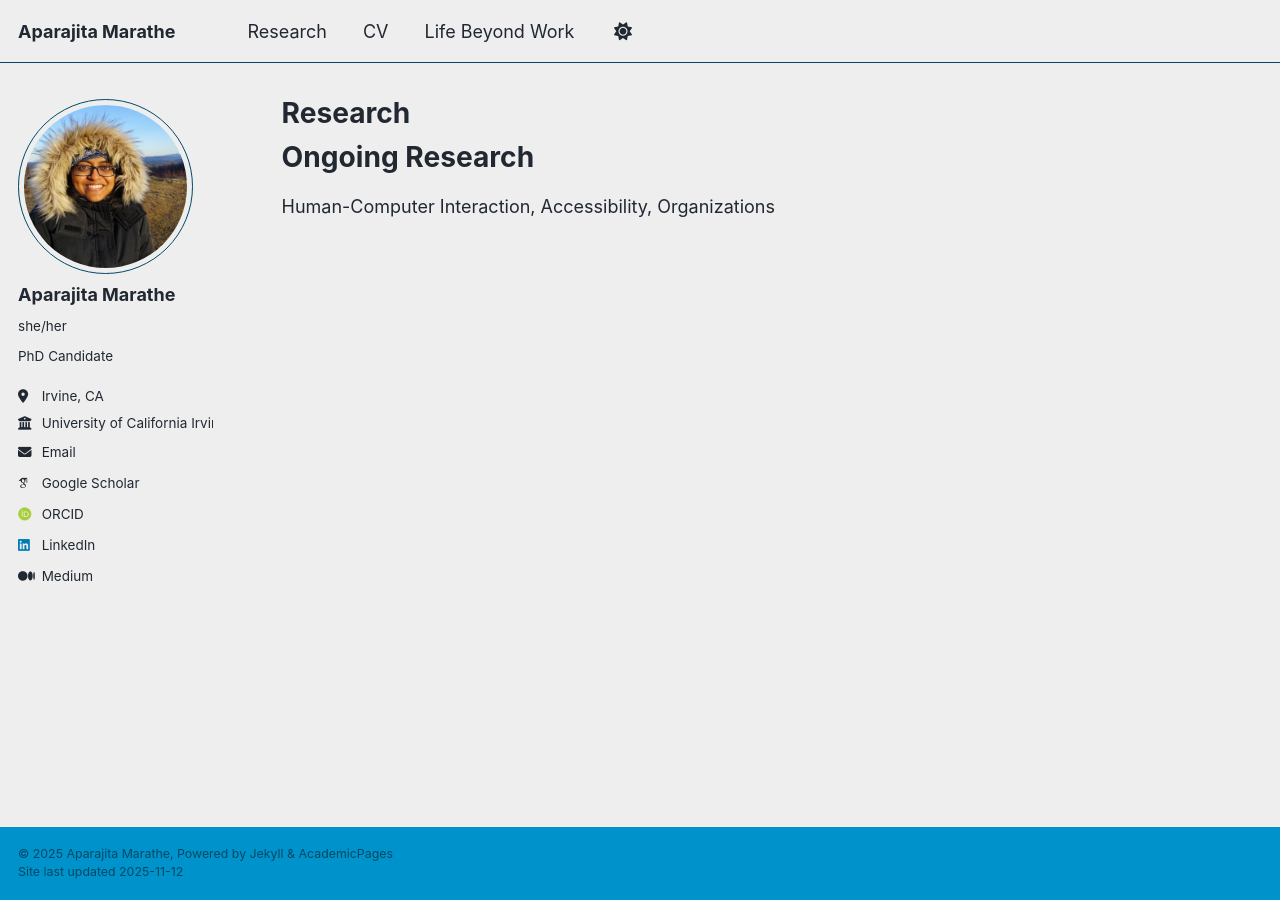
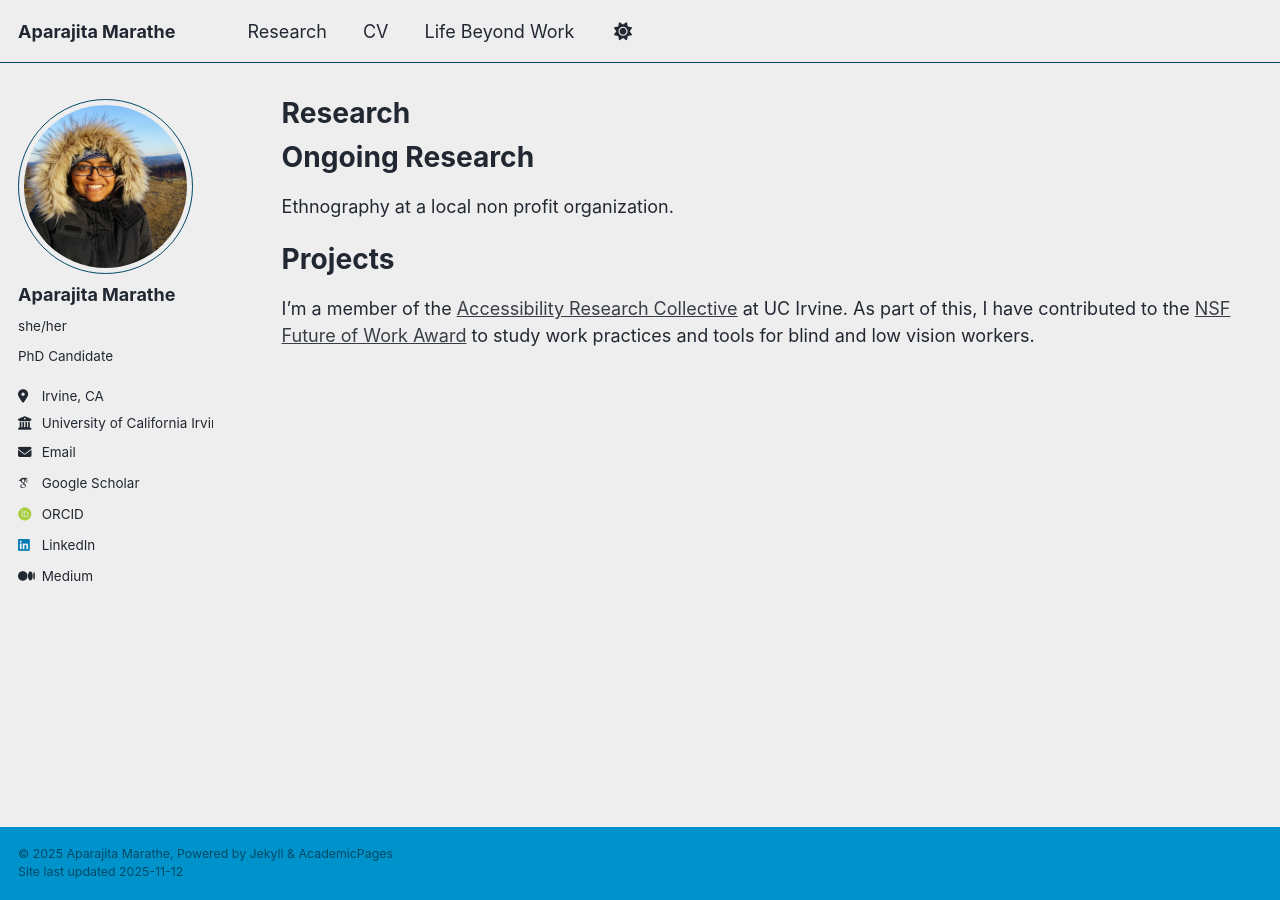
Before and after one commit to aparajitamarathe/aparajitamarathe.github.io, a Jekyll site: the page built from _pages/research.md, in a window 1280 px wide. Built offline with Jekyll 4.4.1, drawn with Linux system fonts in a browser that asks for light colours; some web fonts are replaced.

Commit message:
Update ongoing research section with new projects
Added details about ethnography project and research contributions.

```diff
--- a/_pages/research.md
+++ b/_pages/research.md
@@ -9,4 +9,8 @@ author_profile: true
 
 Ongoing Research
 ======
-Human-Computer Interaction, Accessibility, Organizations
+Ethnography at a local non profit organization.
+
+Projects
+======
+I'm a member of the [Accessibility Research Collective](https://accessibility.ics.uci.edu) at UC Irvine. As part of this, I have contributed to the [NSF Future of Work Award](https://www.nsf.gov/awardsearch/show-award/?AWD_ID=2326023) to study work practices and tools for blind and low vision workers.
```
